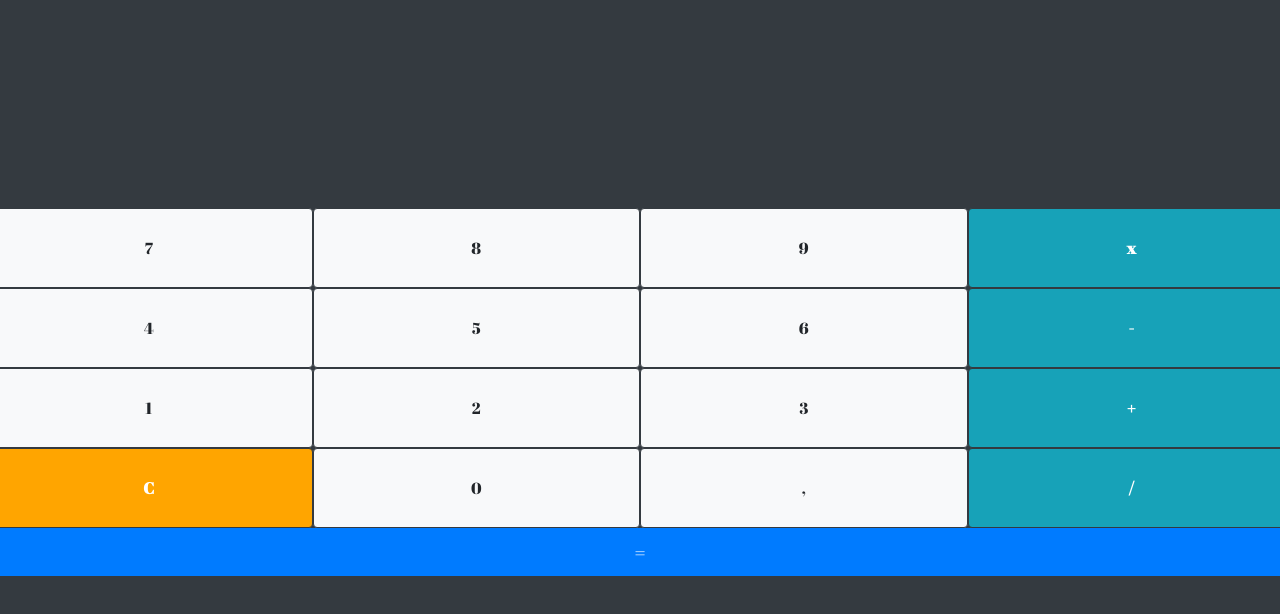
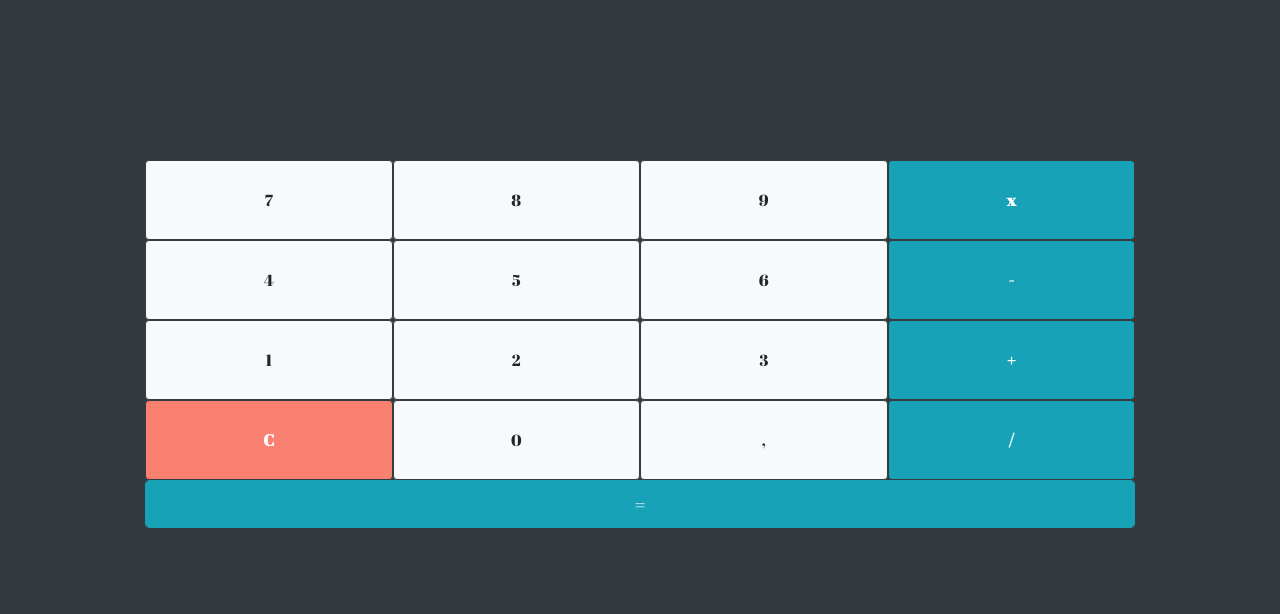
Before and after one commit to CristinaOanaManole/CristinaOanaManole.github.io, a plain HTML site: page index.html in a window 1280 px wide. Drawn offline with nearby package versions, Linux system fonts and the light colour scheme.

Commit message:
add Comments

```diff
--- a/assets/css/style.css
+++ b/assets/css/style.css
@@ -8,16 +8,21 @@ input {
     border: none;
 }
 
-#firstResult, #operator, #secondResult {
+#container {
+    width: 75%;
+    height: auto;
+    text-align: center;
+    margin: 0 auto;
+}
+
+#firstResult, #operator, #secondResult, #finalResult {
     height: 10rem;
     font-size: 1.5rem;
     border: none;
 }
 
-#finalResult {
-    height: 3rem;
-    font-size: 1.5rem;
-    border: none;
+.finalResult {
+    color: yellow;
 }
 
 #operator {
@@ -35,5 +40,5 @@ input {
 
 #cancel {
     color: white;
-    background-color: orange;
+    background-color: salmon;
 }
--- a/assets/js/script.js
+++ b/assets/js/script.js
@@ -1,3 +1,4 @@
+// Creation des variables pour les ciffres
 let seven = document.getElementById("seven");
 let eight = document.getElementById("eight");
 let nine = document.getElementById("nine");
@@ -16,7 +17,7 @@ let decimalPoint = document.getElementById("decimalPoint");
 let division = document.getElementById("division");
 let total = document.getElementById("egal");
 
-
+// Creation des variables pour l'affichage des operateurs et le resultat
 let numberOne = document.getElementById("firstResult");
 let operator = document.getElementById("operator");
 let numberTwo = document.getElementById("secondResult");
@@ -24,6 +25,7 @@ let finalResult = document.getElementById("finalResult");
 
 let resultat = numberOne;
 
+// Function sur le click d'un numéro
 zero.onclick = function () {
     resultat.value += zero.value;
 }
@@ -64,6 +66,7 @@ nine.onclick = function () {
     resultat.value += nine.value;
 }
 
+// Function des operateurs
 multiplication.onclick = function () {
     operator.innerText = multiplication.value;
     resultat = numberTwo;
@@ -96,6 +99,7 @@ decimalPoint.onclick = function () {
     resultat.value += decimalPoint.value;
 }
 
+// Function onclick sur total
 total.onclick = function () {
     if (operator.innerText == add.value) {
         finalResult.value = parseInt(numberOne.value) + parseInt(numberTwo.value);
--- a/index.html
+++ b/index.html
@@ -14,14 +14,15 @@
 </head>
 
 <body class="bg-dark">
+    <!-- Le conteneur avec les cases ciffre 1 & 2 ainsi que l'opérateur & total-->
     <div id="container">
         <div class="row">
-            <input id="firstResult" class="col-lg-4 col-4 text-center bg-dark text-white"></input>
-            <div id="operator" class="col-lg-4 col-4 text-center bg-dark text-white"></div>
-            <input id="secondResult" class="col-lg-4 col-4 text-center bg-dark text-white"></input>
-            <input id="finalResult" class="col-lg-12 col-12 text-center bg-dark text-white">
+            <input id="firstResult" class="col-lg-3 col-3 text-center bg-dark text-white"></input>
+            <div id="operator" class="col-lg-3 col-3 text-center bg-dark text-white"></div>
+            <input id="secondResult" class="col-lg-3 col-3 text-center bg-dark text-white"></input>
+            <input id="finalResult" class="col-lg-3 col-3 text-center bg-dark text-white finalResult">
         </div>
-
+        <!--Premiere & Seconde & 3 & 4 & 5 lignes avec les ciffres et le reste des opérateurs -->
         <div id="touch">
             <div id="firstLign" class="row justify-content-center">
                 <button id="seven" class="col-lg-3 col-3 btn btn-light border border-dark text-center"
@@ -34,6 +35,7 @@
                     class="col-lg-3 col-3 btn btn-info border border-dark text-center font-weight-bold"
                     value="x">x</button>
             </div>
+
             <div id="secondLign" class="row justify-content-center">
                 <button id="four" class="col-lg-3 col-3 btn btn-light border border-dark text-center"
                     value="4">4</button>
@@ -45,6 +47,7 @@
                     class="col-lg-3 col-3 btn btn-info border border-dark text-center font-weight-bold"
                     value="-">-</button>
             </div>
+
             <div id="thirdLign" class="row justify-content-center">
                 <button id="one" class="col-lg-3 col-3 btn btn-light border border-dark text-center"
                     value="1">1</button>
@@ -55,6 +58,7 @@
                 <button id="add" class="col-lg-3 col-3 btn btn-info border border-dark text-center font-weight-bold"
                     value="+">+</button>
             </div>
+
             <div id="fourthLign" class="row justify-content-center">
                 <button id="cancel" class="col-lg-3 col-3 btn btn-light border border-dark text-center font-weight-bold"
                     value="">C</button>
@@ -69,13 +73,11 @@
 
             <div id="fiveLign" class="row justify-content-center">
                 <div class="total col-lg-12 col-12">
-                    <button id="egal" type="button" class="btn btn-primary btn-lg btn-block">=</button>
+                    <button id="egal" type="button" class="btn btn-info btn-lg btn-block">=</button>
                 </div>
-
             </div>
 
         </div>
-
     </div>
 
     <script src="https://code.jquery.com/jquery-3.3.1.slim.min.js"
```
